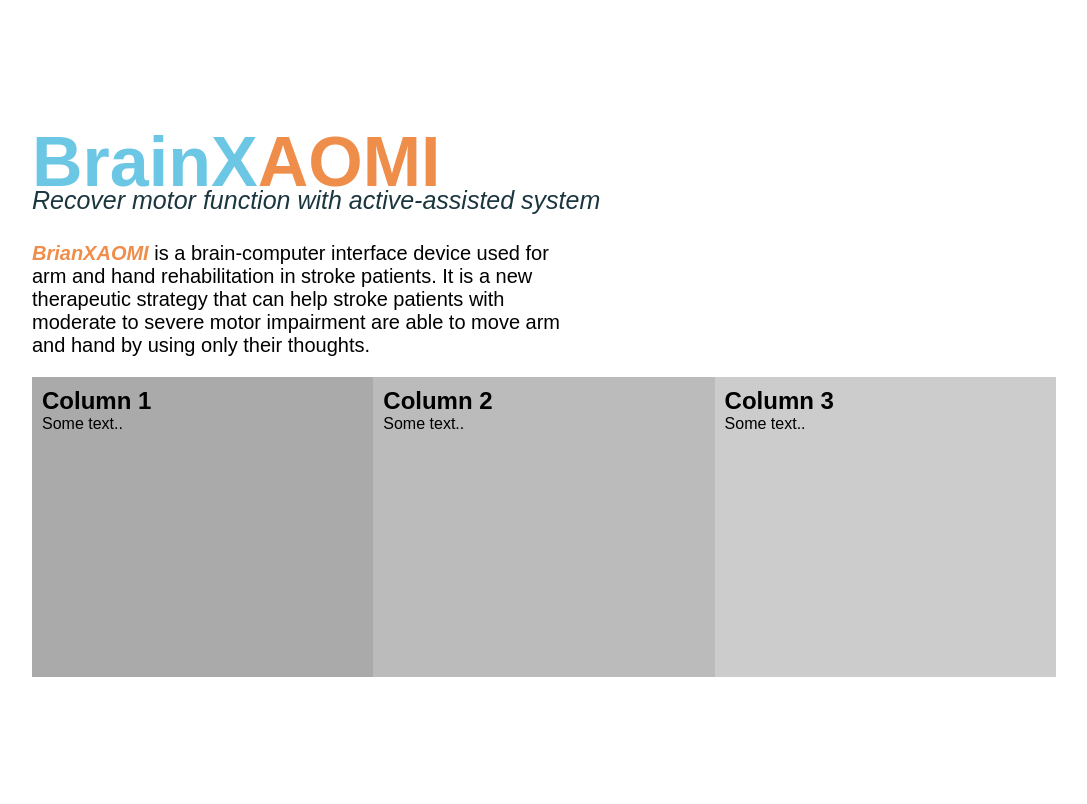
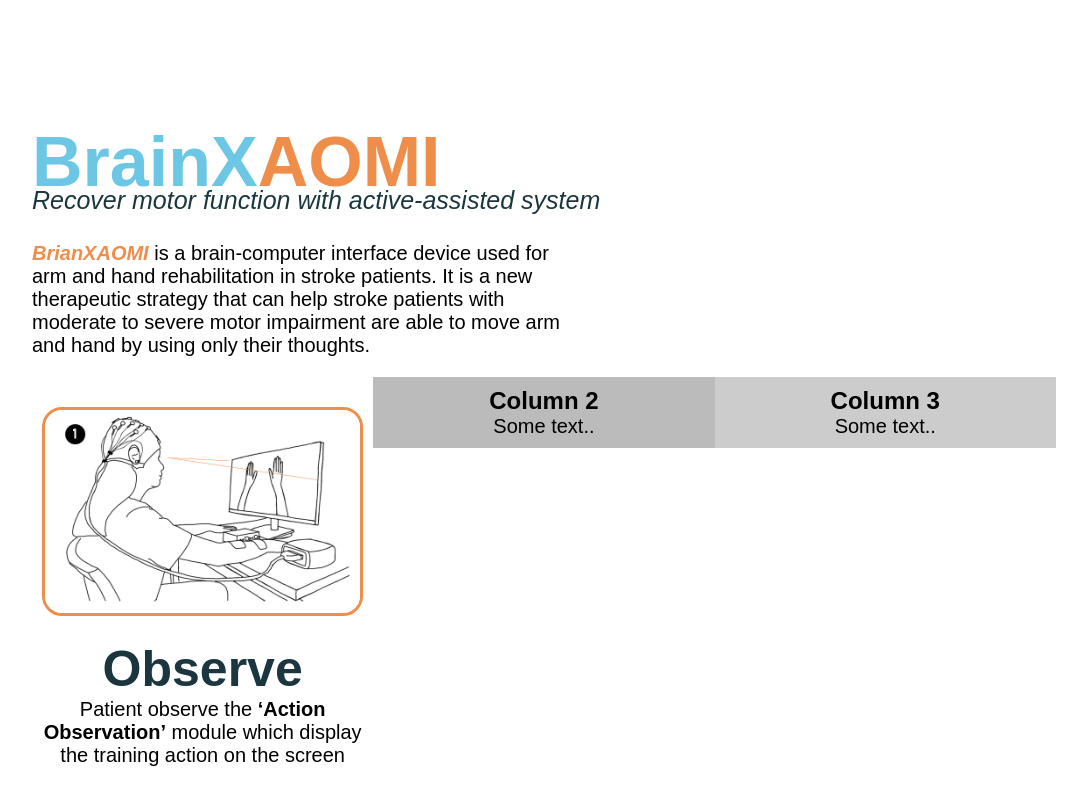
Before and after one commit to brainxsolution/brainxsolution.github.io, a plain HTML site: page docs/index.html in a window 1280 px wide. Shown: the part 110-914 px from the top of the page, without its empty margins (96-1183 px from the left). Drawn offline with Linux system fonts and the light colour scheme.

Commit message:
Insert action 1 into column

```diff
--- a/docs/index.html
+++ b/docs/index.html
@@ -60,9 +60,13 @@
     </div> -->
 
     <div class="row">
-      <div class="column" style="background-color:#aaa;">
-        <h2>Column 1</h2>
-        <p>Some text..</p>
+      <div class="column">
+        <img src="img/1.png">
+        <h><b>Observe</b></h>
+        <p>
+          Patient observe the <b>‘Action Observation’</b> module which display the training
+          action on the screen
+        </p>
       </div>
       <div class="column" style="background-color:#bbb;">
         <h2>Column 2</h2>
--- a/docs/style.css
+++ b/docs/style.css
@@ -99,35 +99,7 @@ mark.orange{
 
 
 
-/* .procedure-img img{
-    width: 30%;
-    border-radius: 20px
-}
-
-.procedure-img nav1{
-    width: 100%;
-    padding: 20px 20px;
-}
-
-.procedure-img nav2{
-    width: 100%;
-    padding: 20px 20px;
-}
-.procedure-img nav3{
-    width: 100%;
-    padding: 20px 20px;
-}
-
-
- .procedure{
-    width: 100%;
-    height: 400px;
-    background-color: black;
-    box-sizing: content-box;
-    padding: 20px 20px;
-    text-align:center;
-}
-
+/*
 .column {
     float: left;
     width: 33.33%;
@@ -181,8 +153,26 @@ mark.orange{
     float: left;
     width: 33.33%;
     padding: 10px;
-    height: 300px; /* Should be removed. Only for demonstration */
-  } */
+    text-align: center;
+}
+
+.column img{
+    width: 100%;
+    border: 3px solid #ef8d4b;
+    border-radius: 20px;
+}
+
+.column h{
+    color: #1b363f;
+    font-size: 50px;
+
+}
+
+.column p{
+    color: black;
+    font-size: 20px;
+
+}
 
   /* Clear floats after the columns */
   .row:after {
```
